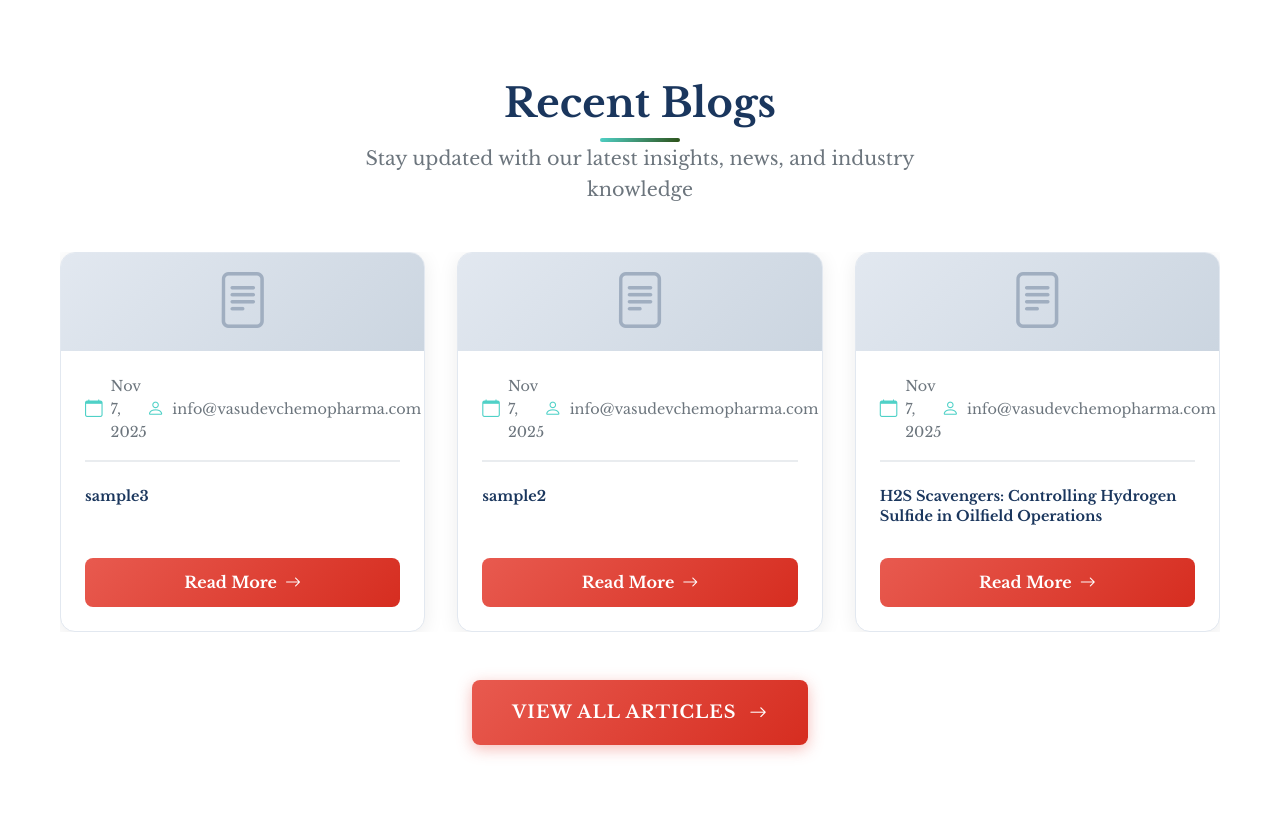
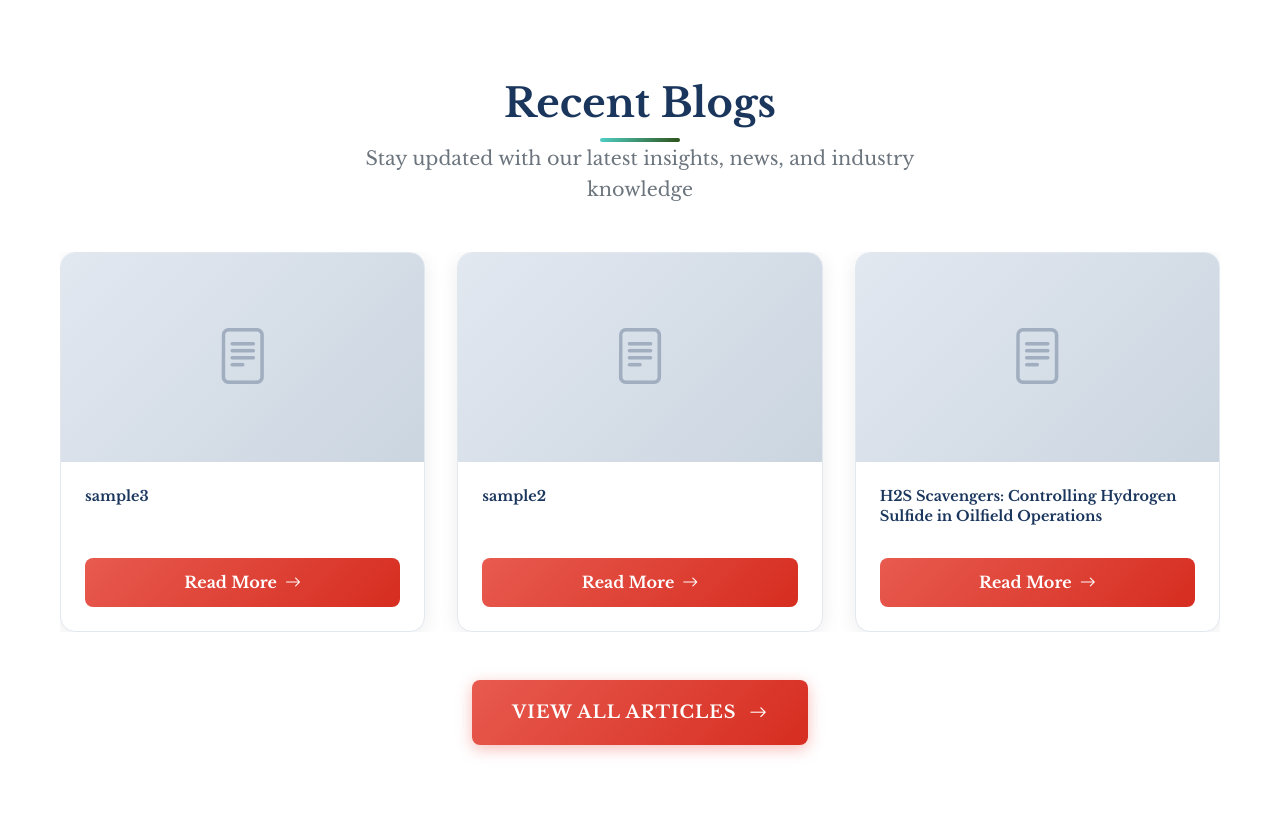
Before and after one commit to vasudevchemopharma-creator/main-website, a Django app: page / in a window 1280 px wide. Shown: the part 3581-4405 px from the top of the page. Run offline with Django 5.2, Linux system fonts and the light colour scheme; data comes from the database, SQL or seed files in the repository; some libraries are stand-ins or nearby versions.

Commit message:
Remove blog header elements for a cleaner blog content display

```diff
--- a/app/templates/index.html
+++ b/app/templates/index.html
@@ -1949,16 +1949,7 @@
                         {% endif %}
 
                         <div class="blog-content">
-                            <div class="blog-header">
-                                <div class="blog-date">
-                                    <i class="bi bi-calendar"></i>
-                                    {{ blog.published_at|date:"M j, Y" }}
-                                </div>
-                                <div class="blog-author">
-                                    <i class="bi bi-person"></i>
-                                    {{ blog.author }}
-                                </div>
-                            </div>
+
                             <h3 class="blog-title">{{ blog.title }}</h3>
                             <a href="{% url 'blog_detail' blog.slug %}" class="blog-read-more">
                                 Read More <i class="bi bi-arrow-right"></i>
```
